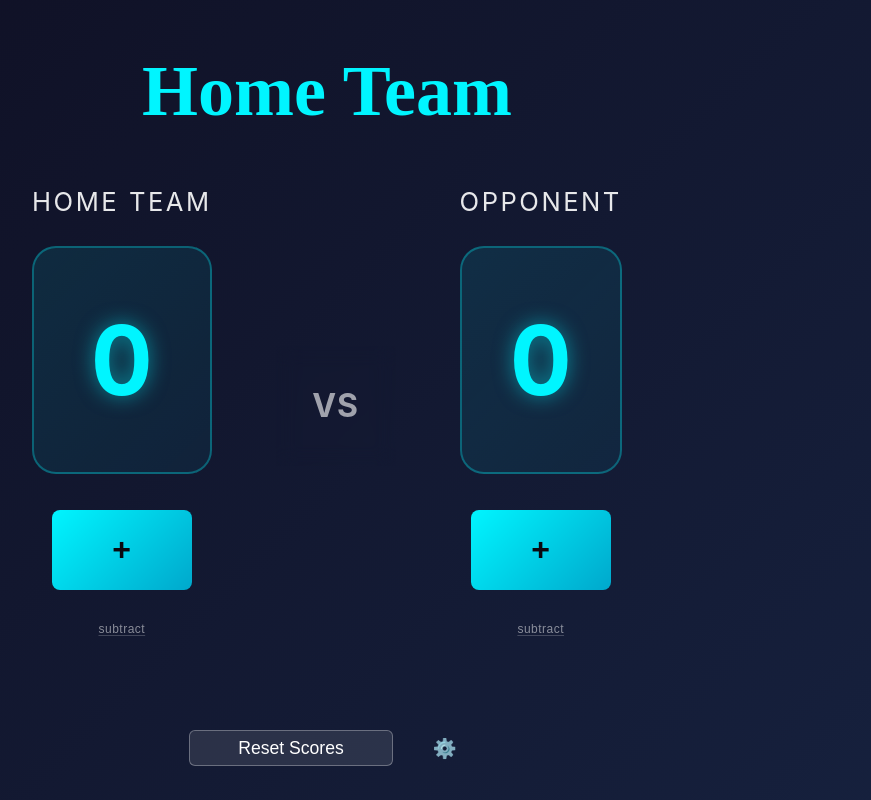
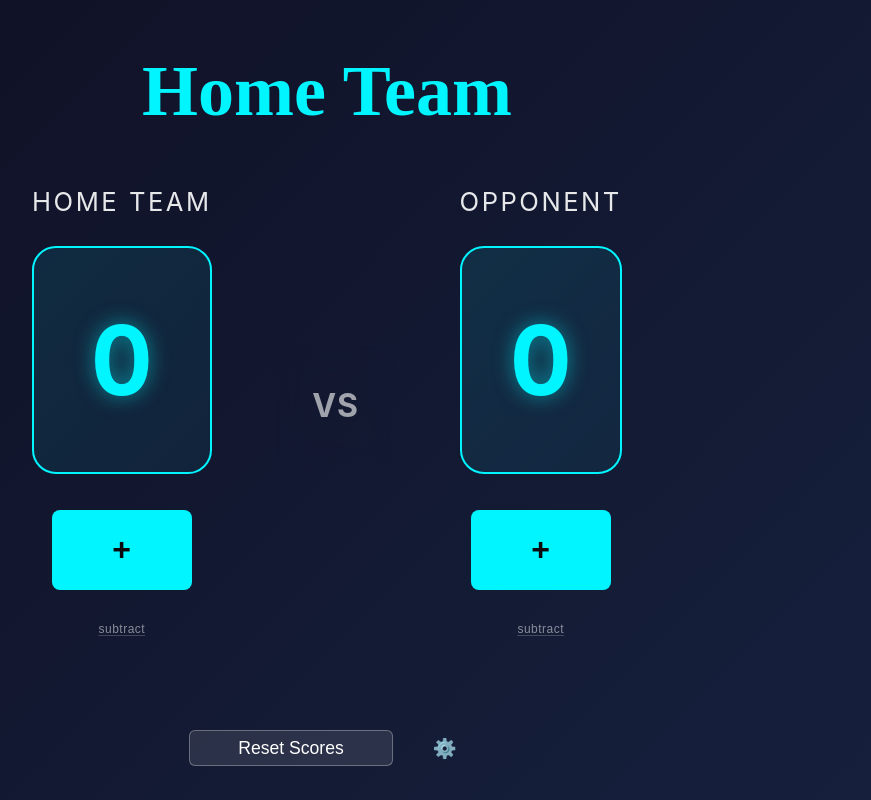
Before and after one commit to fkaltman/scoreboard-for-everyone, a React (Vite) app: page / in a window 1280 px wide. Shown: the whole page, without its empty margins (313-1184 px from the left). Built offline with nearby package versions, Linux system fonts and the light colour scheme; a web font is replaced by a local one.

Commit message:
feat: all blue default features change to the selected color

```diff
--- a/src/App.css
+++ b/src/App.css
@@ -115,7 +115,7 @@ body {
 .score-display {
   font-size: 4rem;
   font-weight: 700;
-  color: var(--primary-color);
+  color: var(--team-color);
   background: linear-gradient(
     135deg,
     rgba(0, 245, 255, 0.1) 0%,
@@ -123,7 +123,7 @@ body {
   );
   border-radius: 16px;
   padding: 1.5rem 2rem;
-  border: 2px solid rgba(0, 245, 255, 0.3);
+  border: 2px solid var(--team-color);
   display: flex;
   justify-content: center;
   align-items: center;
@@ -240,7 +240,7 @@ body {
   min-height: 40px;
   font-size: 1.4rem;
   font-weight: 700;
-  background: linear-gradient(135deg, #00f5ff 0%, #00a8cc 100%);
+  background: var(--team-color);
   color: #0a0a0f;
   opacity: 1;
   border-radius: 6px;
@@ -326,7 +326,7 @@ body {
   min-height: 40px;
   font-size: 1.6rem;
   font-weight: 700;
-  background: linear-gradient(135deg, var(--primary-color) 0%, #00a8cc 100%);
+  background: var(--team-color);
   color: #0a0a0f;
   opacity: 1;
   border-radius: 8px;
```
Also changed, not shown: 1 other file (tests, documents, lock files or other folders).
